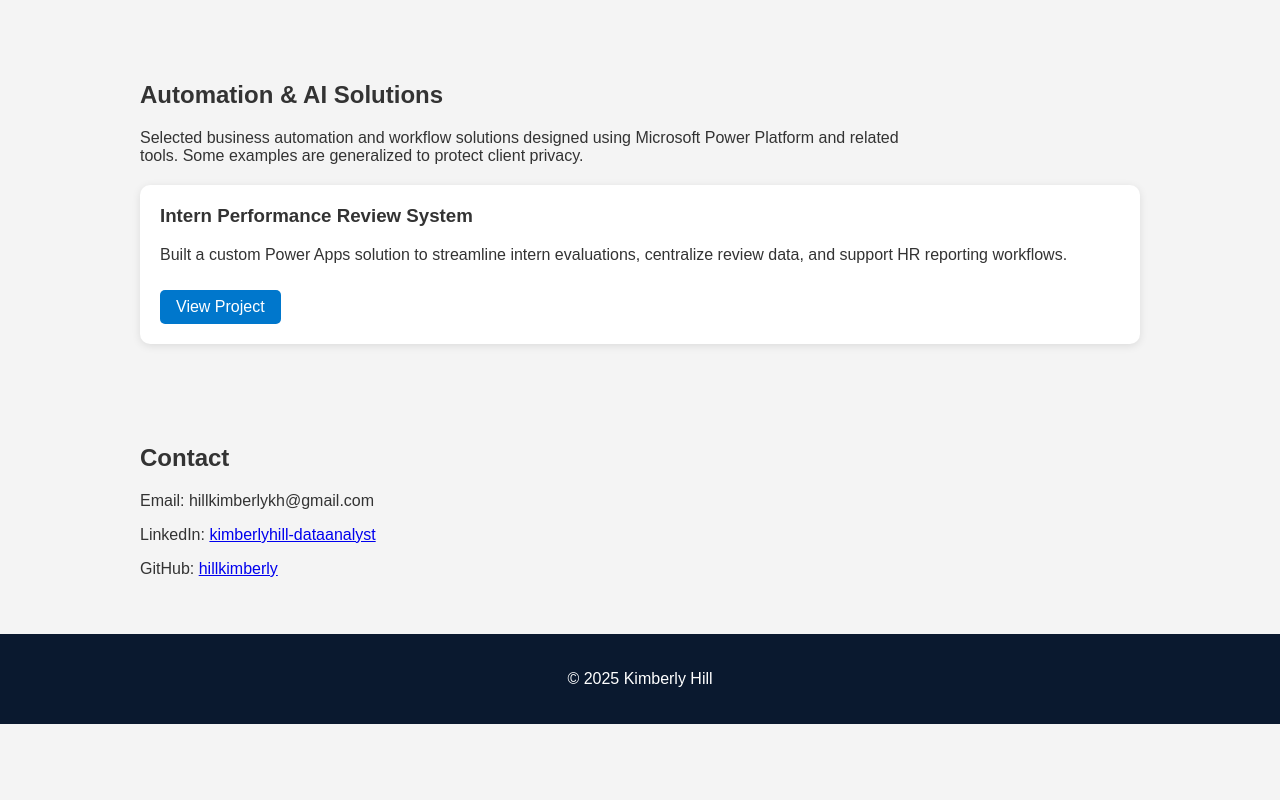
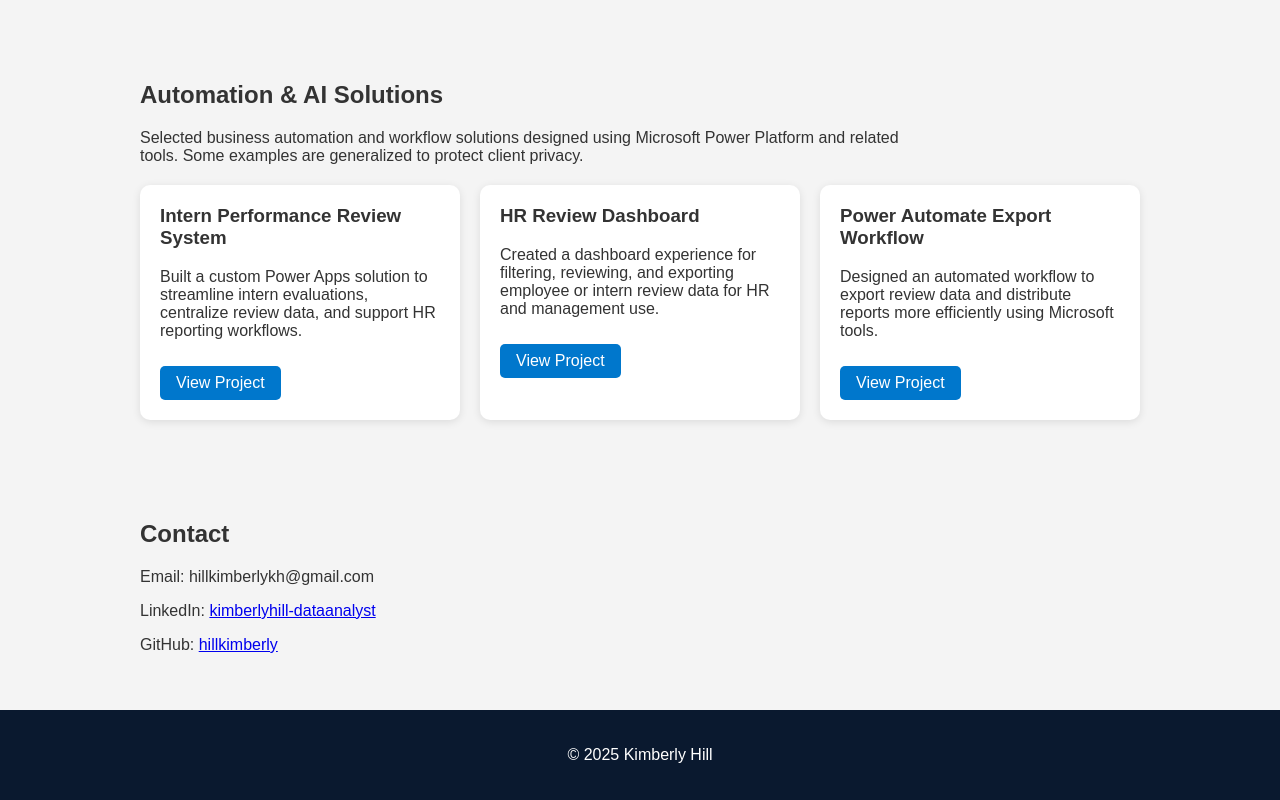
Before and after one commit to hillkimberly/hillkimberly.github.io, a plain HTML site: page index.html in a window 1280 px wide. Shown: the part 718-1518 px from the top of the page. Before the commit the page ends 1442 px from the top, so only its background shows below. Drawn offline with Linux system fonts and the light colour scheme.

Commit message:
Update index.html
Add automation portfolio projects and workflow demos

```diff
--- a/index.html
+++ b/index.html
@@ -144,11 +144,25 @@
     <p class="section-subtext">
       Selected business automation and workflow solutions designed using Microsoft Power Platform and related tools. Some examples are generalized to protect client privacy.
     </p>
+
     <div class="project-grid">
+
       <div class="project-card">
         <h3>Intern Performance Review System</h3>
         <p>Built a custom Power Apps solution to streamline intern evaluations, centralize review data, and support HR reporting workflows.</p>
         <span class="btn" onclick="showProject('intern-review-system')">View Project</span>
+      </div>
+
+      <div class="project-card">
+        <h3>HR Review Dashboard</h3>
+        <p>Created a dashboard experience for filtering, reviewing, and exporting employee or intern review data for HR and management use.</p>
+        <span class="btn" onclick="showProject('hr-dashboard-demo')">View Project</span>
+      </div>
+
+      <div class="project-card">
+        <h3>Power Automate Export Workflow</h3>
+        <p>Designed an automated workflow to export review data and distribute reports more efficiently using Microsoft tools.</p>
+        <span class="btn" onclick="showProject('power-automate-export')">View Project</span>
       </div>
     </div>
   </section>
```
